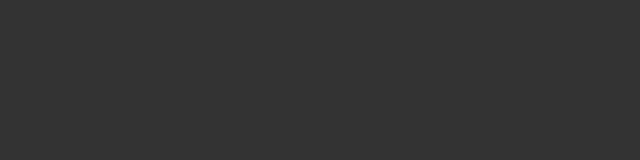
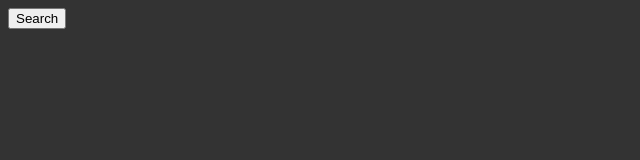
Before and after one commit to Simon2828/steps, a React (Create React App) app: page /steps-to-success in a window 1280 px wide. Shown: the top 160 px of the page, without its empty margins (0-640 px from the left). Built offline with nearby package versions, Linux system fonts and the light colour scheme.

Commit message:
changed routes

```diff
--- a/src/routes.js
+++ b/src/routes.js
@@ -9,7 +9,7 @@ export default () => {
 		<BrowserRouter>
 			<Switch>
 			  <Route exact path={process.env.PUBLIC_URL + '/'} component={App}/>
-			  <Route path={process.env.PUBLIC_URL + '/steps/steps-to-success'} component={About}/>
+			  <Route path={process.env.PUBLIC_URL + '/'} component={About}/>
 			</Switch>
 		</BrowserRouter>
 	)
```
